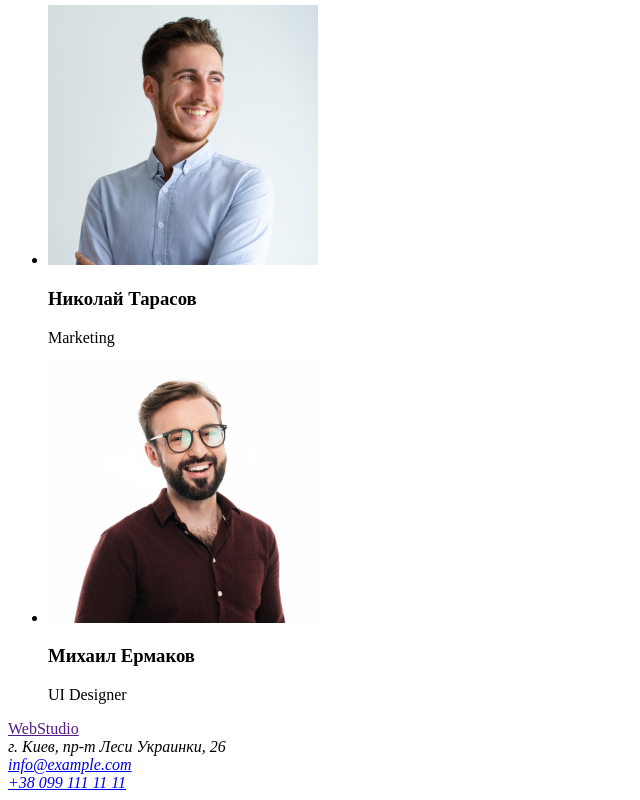
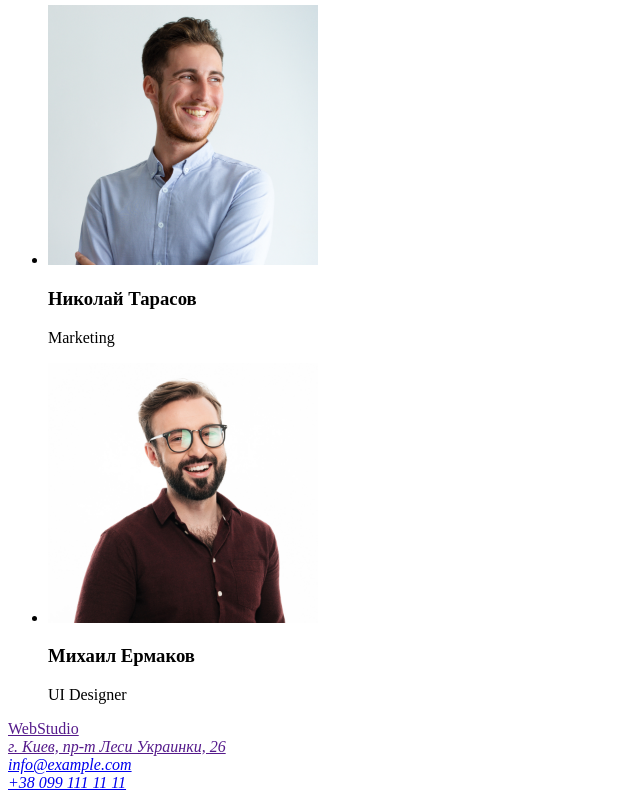
Before and after one commit to YanaZakharchenko/goit-markup-hw-01, a plain HTML site: page index.html in a window 1280 px wide. Shown: the part 2280-3080 px from the top of the page, without its empty margins (0-640 px from the left). Drawn offline with Linux system fonts and the light colour scheme.

Commit message:
chaned footer

```diff
--- a/index.html
+++ b/index.html
@@ -103,7 +103,7 @@
     <footer>
         <a href="">WebStudio</a>
         <address>
-            г. Киев, пр-т Леси Украинки, 26 <br>
+            <a href="">г. Киев, пр-т Леси Украинки, 26</a> <br>
             <a href="mailto:info@example.com">info@example.com</a> <br>
             <a href="tel:+380991111111">+38 099 111 11 11</a> <br>
         </address>
```
Also changed, not shown: 1 other file.
